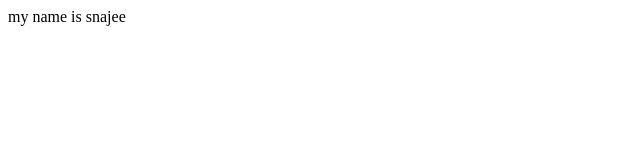
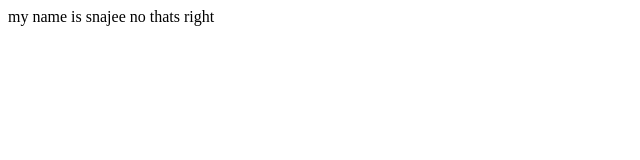
Before and after one commit to sanjeetharan4-2/JAVA-PROJECTS, a plain HTML site: page index.html in a window 1280 px wide. Shown: the whole page, without its empty margins (0-640 px from the left). Drawn offline with Linux system fonts and the light colour scheme.

Commit message:
Update index.html

```diff
--- a/index.html
+++ b/index.html
@@ -5,6 +5,7 @@
     <meta name="viewport" content="width=\, initial-scale=1.0">
     <title>Document</title>
     my name is snajee
+    no thats right
 </head>
 <body>
 
```
